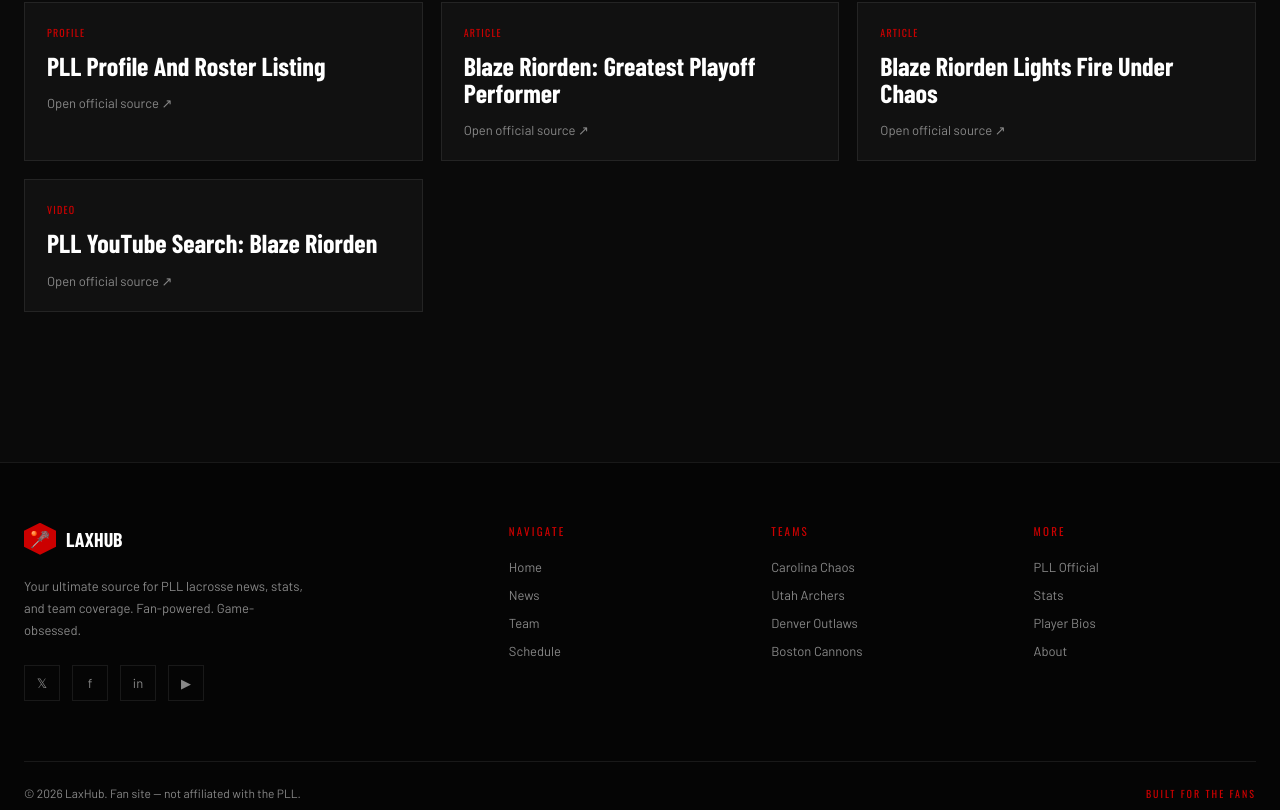
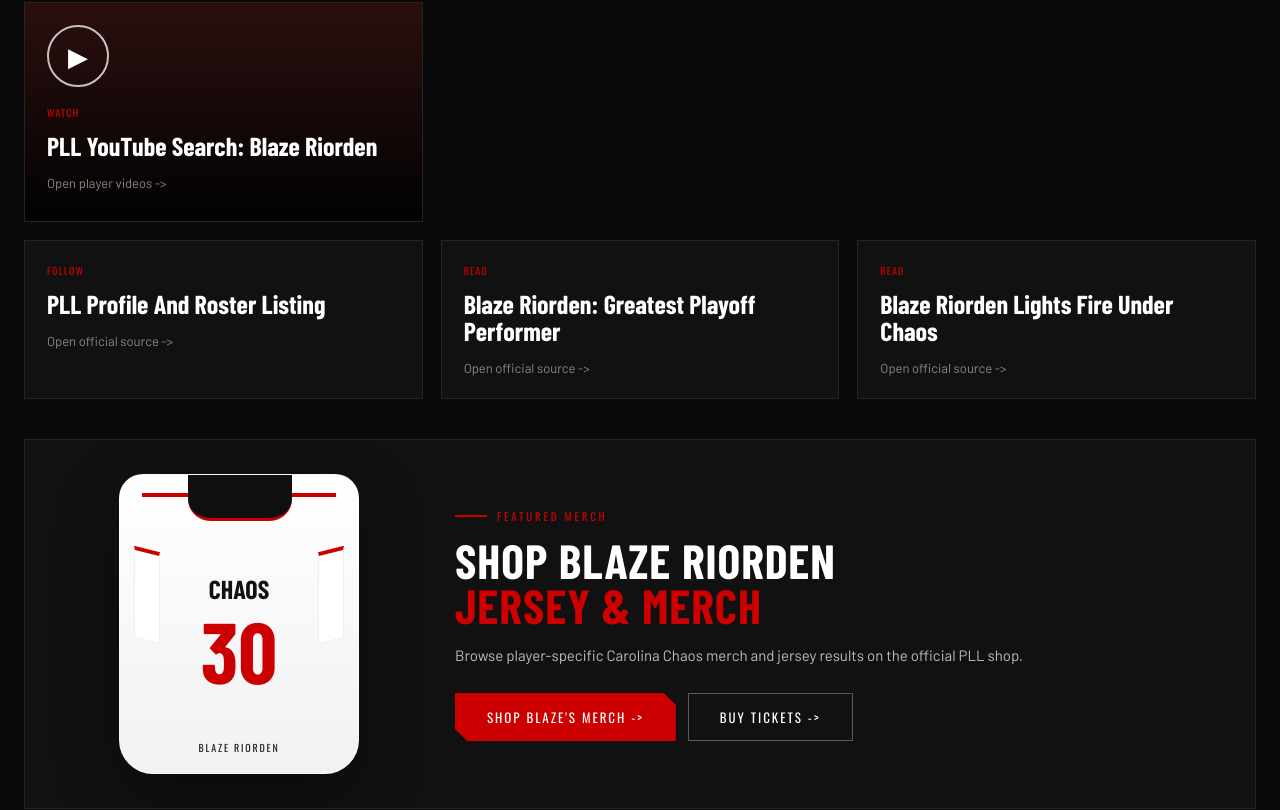
Before and after one commit to laxvideoschannel/lax-news-aggregator, a Next.js app: page /team/blaze-riorden in a window 1280 px wide. Shown: the part 1220-2030 px from the top of the page. Built offline with nearby package versions, Linux system fonts and the light colour scheme; no server answers; a web font is replaced by a local one.

Commit message:
update the roster pages

```diff
--- a/app/team/[slug]/page.tsx
+++ b/app/team/[slug]/page.tsx
@@ -18,13 +18,11 @@
   const player = getChaosPlayer(params.slug);
 
   if (!player) {
-    return {
-      title: 'Player Not Found | LaxHub',
-    };
+    return { title: 'Player Not Found | LaxHub' };
   }
 
   const title = `${player.name} Bio, Stats, Highlights & Carolina Chaos Profile | LaxHub`;
-  const description = `${player.name} profile page with Carolina Chaos bio, position, hometown, college, stats, highlights, and official PLL links.`;
+  const description = `${player.name} profile page with Carolina Chaos bio, position, hometown, college, stats, highlights, videos, and official PLL links.`;
   const image = getPlayerImageSrc(player.imagePage);
   const imageUrl = image ? `${SITE_URL}${image}` : undefined;
 
@@ -59,6 +57,9 @@
 
   const team = getTeam(player.teamId);
   const imageSrc = getPlayerImageSrc(player.imagePage);
+  const videoMedia = player.media.filter((item) => item.type === 'video');
+  const otherMedia = player.media.filter((item) => item.type !== 'video');
+
   const schema = {
     '@context': 'https://schema.org',
     '@type': 'Person',
@@ -67,7 +68,7 @@
     homeLocation: player.hometown,
     alumniOf: player.college,
     memberOf: team.full,
-    url: `/team/${player.slug}`,
+    url: `${SITE_URL}/team/${player.slug}`,
   };
 
   return (
@@ -92,7 +93,7 @@
         <div className="container" style={{ position: 'relative', zIndex: 1, paddingTop: '70px', paddingBottom: '70px' }}>
           <div style={{ marginBottom: '20px' }}>
             <Link href="/team" style={{ fontFamily: 'var(--font-accent)', fontSize: '11px', letterSpacing: '0.14em', color: 'var(--text-muted)' }}>
-              ← BACK TO TEAM
+              {'<-'} BACK TO TEAM
             </Link>
           </div>
 
@@ -157,9 +158,9 @@
               </div>
 
               <div style={{ display: 'flex', gap: '12px', flexWrap: 'wrap' }}>
-                <a href={player.pllRosterUrl} target="_blank" rel="noopener noreferrer" className="btn-primary">Official PLL Roster ↗</a>
-                <a href={player.ticketsUrl} target="_blank" rel="noopener noreferrer" className="btn-outline">Tickets ↗</a>
-                <a href={player.shopUrl} target="_blank" rel="noopener noreferrer" className="btn-outline">Shop ↗</a>
+                <a href={player.pllRosterUrl} target="_blank" rel="noopener noreferrer" className="btn-primary">Official PLL Roster -&gt;</a>
+                <a href={player.ticketsUrl} target="_blank" rel="noopener noreferrer" className="btn-outline">Tickets -&gt;</a>
+                <a href={player.shopUrl} target="_blank" rel="noopener noreferrer" className="btn-outline">Shop {player.name.split(' ')[0]} Merch -&gt;</a>
               </div>
             </div>
           </div>
@@ -198,19 +199,46 @@
         </div>
       </section>
 
-      <section style={{ paddingBottom: '70px' }}>
+      <section style={{ paddingBottom: '40px' }}>
         <div className="container">
           <div style={{ display: 'flex', justifyContent: 'space-between', alignItems: 'flex-end', marginBottom: '22px' }}>
             <div>
-              <div className="section-tag" style={{ marginBottom: '10px' }}>LINKS & MEDIA</div>
+              <div className="section-tag" style={{ marginBottom: '10px' }}>VIDEOS FIRST</div>
               <h2 style={{ fontFamily: 'var(--font-display)', fontWeight: 900, fontSize: 'clamp(28px, 4vw, 48px)' }}>
                 WATCH, READ,<br /><span style={{ color: 'var(--primary)' }}>AND FOLLOW</span>
               </h2>
             </div>
           </div>
 
+          <div style={{ display: 'grid', gridTemplateColumns: 'repeat(3, minmax(0, 1fr))', gap: '18px', marginBottom: '18px' }}>
+            {videoMedia.map((item) => (
+              <a
+                key={item.href}
+                href={item.href}
+                target="_blank"
+                rel="noopener noreferrer"
+                className="card"
+                style={{ padding: '22px', display: 'block', position: 'relative', overflow: 'hidden', minHeight: '220px' }}
+              >
+                <div style={{ position: 'absolute', inset: 0, background: 'linear-gradient(180deg, rgba(204,0,0,0.14), rgba(0,0,0,0.9))' }} />
+                <div style={{ position: 'relative', zIndex: 1 }}>
+                  <div style={{ width: '62px', height: '62px', borderRadius: '50%', border: '2px solid rgba(255,255,255,0.75)', display: 'flex', alignItems: 'center', justifyContent: 'center', fontSize: '26px', marginBottom: '18px' }}>
+                    ▶
+                  </div>
+                  <div style={{ fontFamily: 'var(--font-accent)', fontSize: '10px', letterSpacing: '0.12em', color: 'var(--primary)', marginBottom: '12px' }}>
+                    WATCH
+                  </div>
+                  <div style={{ fontFamily: 'var(--font-display)', fontWeight: 800, fontSize: '26px', lineHeight: 1.05, marginBottom: '16px' }}>
+                    {item.title}
+                  </div>
+                  <div style={{ color: 'var(--text-muted)', fontSize: '13px' }}>Open player videos -&gt;</div>
+                </div>
+              </a>
+            ))}
+          </div>
+
           <div style={{ display: 'grid', gridTemplateColumns: 'repeat(3, minmax(0, 1fr))', gap: '18px' }}>
-            {player.media.map((item) => (
+            {otherMedia.map((item) => (
               <a
                 key={item.href}
                 href={item.href}
@@ -220,14 +248,66 @@
                 style={{ padding: '22px', display: 'block' }}
               >
                 <div style={{ fontFamily: 'var(--font-accent)', fontSize: '10px', letterSpacing: '0.12em', color: 'var(--primary)', marginBottom: '12px' }}>
-                  {item.type.toUpperCase()}
+                  {item.type === 'article' ? 'READ' : 'FOLLOW'}
                 </div>
                 <div style={{ fontFamily: 'var(--font-display)', fontWeight: 800, fontSize: '26px', lineHeight: 1.05, marginBottom: '16px' }}>
                   {item.title}
                 </div>
-                <div style={{ color: 'var(--text-muted)', fontSize: '13px' }}>Open official source ↗</div>
+                <div style={{ color: 'var(--text-muted)', fontSize: '13px' }}>Open official source -&gt;</div>
               </a>
             ))}
+          </div>
+        </div>
+      </section>
+
+      <section style={{ paddingBottom: '80px' }}>
+        <div className="container">
+          <div className="card" style={{ padding: '34px', display: 'grid', gridTemplateColumns: '360px 1fr', gap: '36px', alignItems: 'center', overflow: 'hidden' }}>
+            <div style={{ display: 'flex', justifyContent: 'center' }}>
+              <div
+                style={{
+                  width: '240px',
+                  height: '300px',
+                  background: 'linear-gradient(180deg, #ffffff 0%, #f1f1f1 100%)',
+                  borderRadius: '24px 24px 34px 34px',
+                  position: 'relative',
+                  boxShadow: '0 24px 60px rgba(0,0,0,0.35)',
+                  border: '1px solid rgba(255,255,255,0.5)',
+                }}
+              >
+                <div style={{ position: 'absolute', top: '18px', left: '22px', right: '22px', height: '10px', borderTop: '4px solid var(--primary)' }} />
+                <div style={{ position: 'absolute', top: '0', left: '68px', width: '104px', height: '46px', background: '#0f0f0f', borderRadius: '0 0 22px 22px', borderBottom: '3px solid var(--primary)' }} />
+                <div style={{ position: 'absolute', left: '14px', top: '74px', width: '26px', height: '92px', background: '#fff', border: '1px solid rgba(0,0,0,0.06)', transform: 'skewY(14deg)', borderTop: '4px solid var(--primary)' }} />
+                <div style={{ position: 'absolute', right: '14px', top: '74px', width: '26px', height: '92px', background: '#fff', border: '1px solid rgba(0,0,0,0.06)', transform: 'skewY(-14deg)', borderTop: '4px solid var(--primary)' }} />
+                <div style={{ position: 'absolute', top: '98px', left: 0, right: 0, textAlign: 'center', fontFamily: 'var(--font-display)', fontWeight: 900, fontSize: '26px', color: '#111' }}>
+                  CHAOS
+                </div>
+                <div style={{ position: 'absolute', top: '136px', left: 0, right: 0, textAlign: 'center', fontFamily: 'var(--font-display)', fontWeight: 900, fontSize: '86px', lineHeight: 0.9, color: 'var(--primary)' }}>
+                  {player.number}
+                </div>
+                <div style={{ position: 'absolute', bottom: '18px', left: '18px', right: '18px', textAlign: 'center', fontFamily: 'var(--font-accent)', fontSize: '10px', letterSpacing: '0.18em', color: '#222' }}>
+                  {player.name.toUpperCase()}
+                </div>
+              </div>
+            </div>
+
+            <div>
+              <div className="section-tag" style={{ marginBottom: '14px' }}>FEATURED MERCH</div>
+              <h2 style={{ fontFamily: 'var(--font-display)', fontWeight: 900, fontSize: 'clamp(28px, 4vw, 48px)', lineHeight: 0.94, marginBottom: '14px' }}>
+                SHOP {player.name.toUpperCase()}<br /><span style={{ color: 'var(--primary)' }}>JERSEY & MERCH</span>
+              </h2>
+              <p style={{ color: '#bdbdbd', fontSize: '15px', lineHeight: 1.8, maxWidth: '640px', marginBottom: '24px' }}>
+                Browse player-specific Carolina Chaos merch and jersey results on the official PLL shop.
+              </p>
+              <div style={{ display: 'flex', gap: '12px', flexWrap: 'wrap' }}>
+                <a href={player.shopUrl} target="_blank" rel="noopener noreferrer" className="btn-primary">
+                  Shop {player.name.split(' ')[0]}'s Merch -&gt;
+                </a>
+                <a href={player.ticketsUrl} target="_blank" rel="noopener noreferrer" className="btn-outline">
+                  Buy Tickets -&gt;
+                </a>
+              </div>
+            </div>
           </div>
         </div>
       </section>
```
Also changed, not shown: lib/players.ts (+16 -13 lines).
